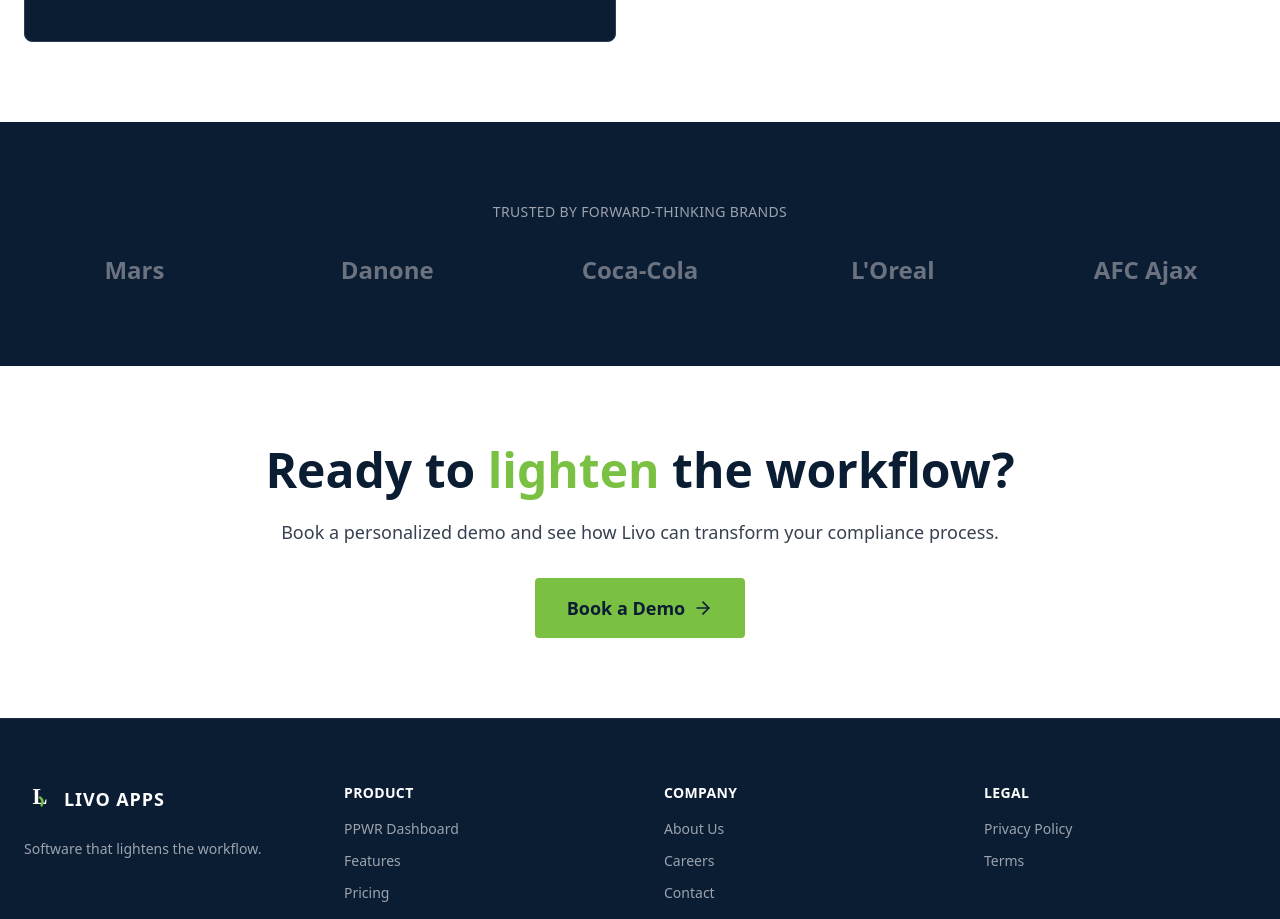
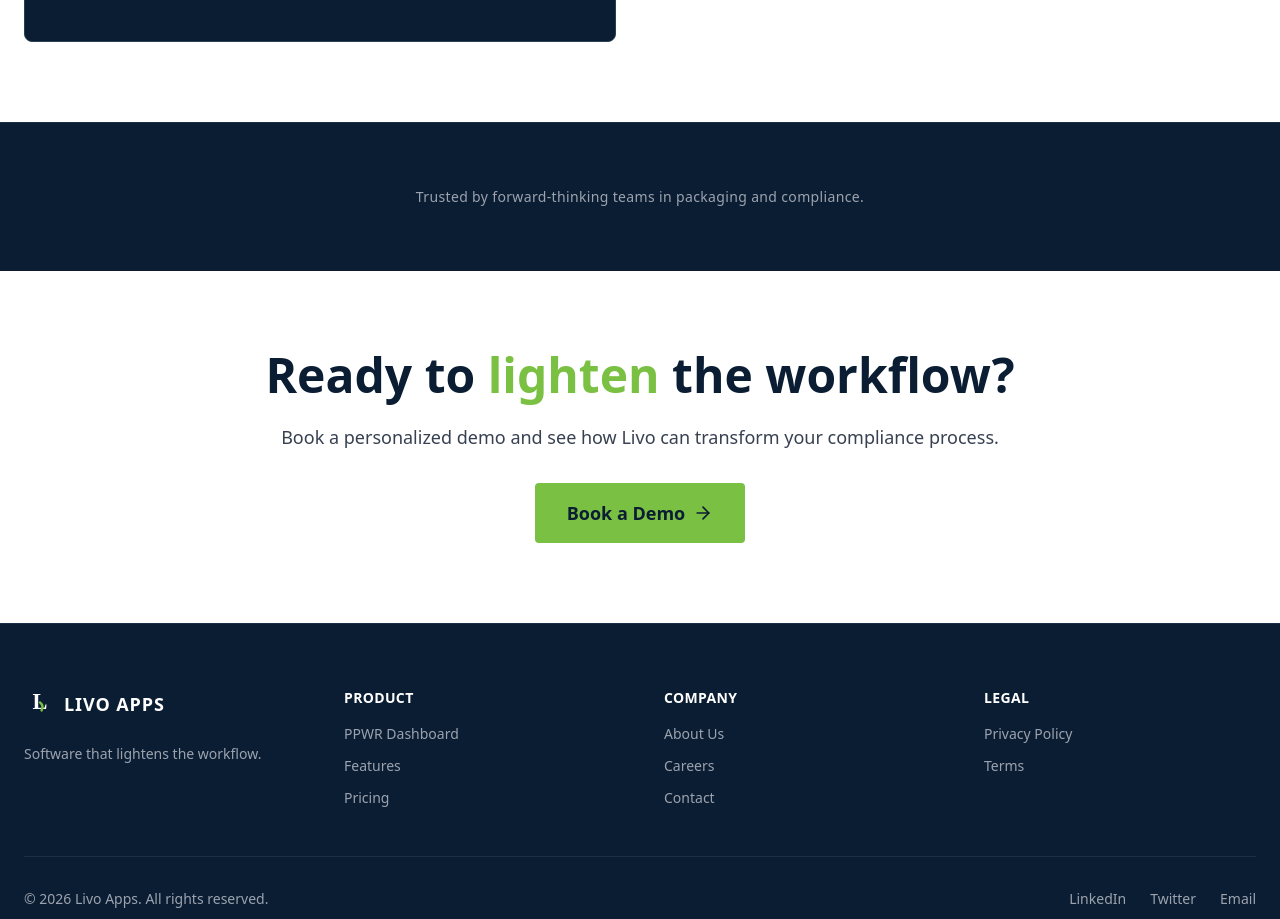
Before and after one commit to Development-TF-NL/Livo-Apps-Website, a Next.js app: page / in a window 1280 px wide. Shown: the part 2120-3039 px from the top of the page. Built offline with nearby package versions, Linux system fonts and the light colour scheme.

Commit message:
Update page.jsx

```diff
--- a/app/page.jsx
+++ b/app/page.jsx
@@ -122,16 +122,9 @@
         </div>
       </section>
 
-      <section className="py-20 px-6 bg-[#0B1D33]">
-        <div className="max-w-7xl mx-auto text-center">
-          <p className="text-gray-400 mb-8 text-sm tracking-wide">TRUSTED BY FORWARD-THINKING BRANDS</p>
-          <div className="grid grid-cols-2 md:grid-cols-5 gap-8 items-center justify-center">
-            <div className="text-2xl font-bold text-gray-500">Mars</div>
-            <div className="text-2xl font-bold text-gray-500">Danone</div>
-            <div className="text-2xl font-bold text-gray-500">Coca-Cola</div>
-            <div className="text-2xl font-bold text-gray-500">L'Oreal</div>
-            <div className="text-2xl font-bold text-gray-500">AFC Ajax</div>
-          </div>
+      <section className="py-16 px-6 bg-[#0B1D33] border-t border-[#1A2F47]">
+        <div className="max-w-3xl mx-auto text-center">
+          <p className="text-gray-400 text-sm tracking-wide">Trusted by forward-thinking teams in packaging and compliance.</p>
         </div>
       </section>
 
```
